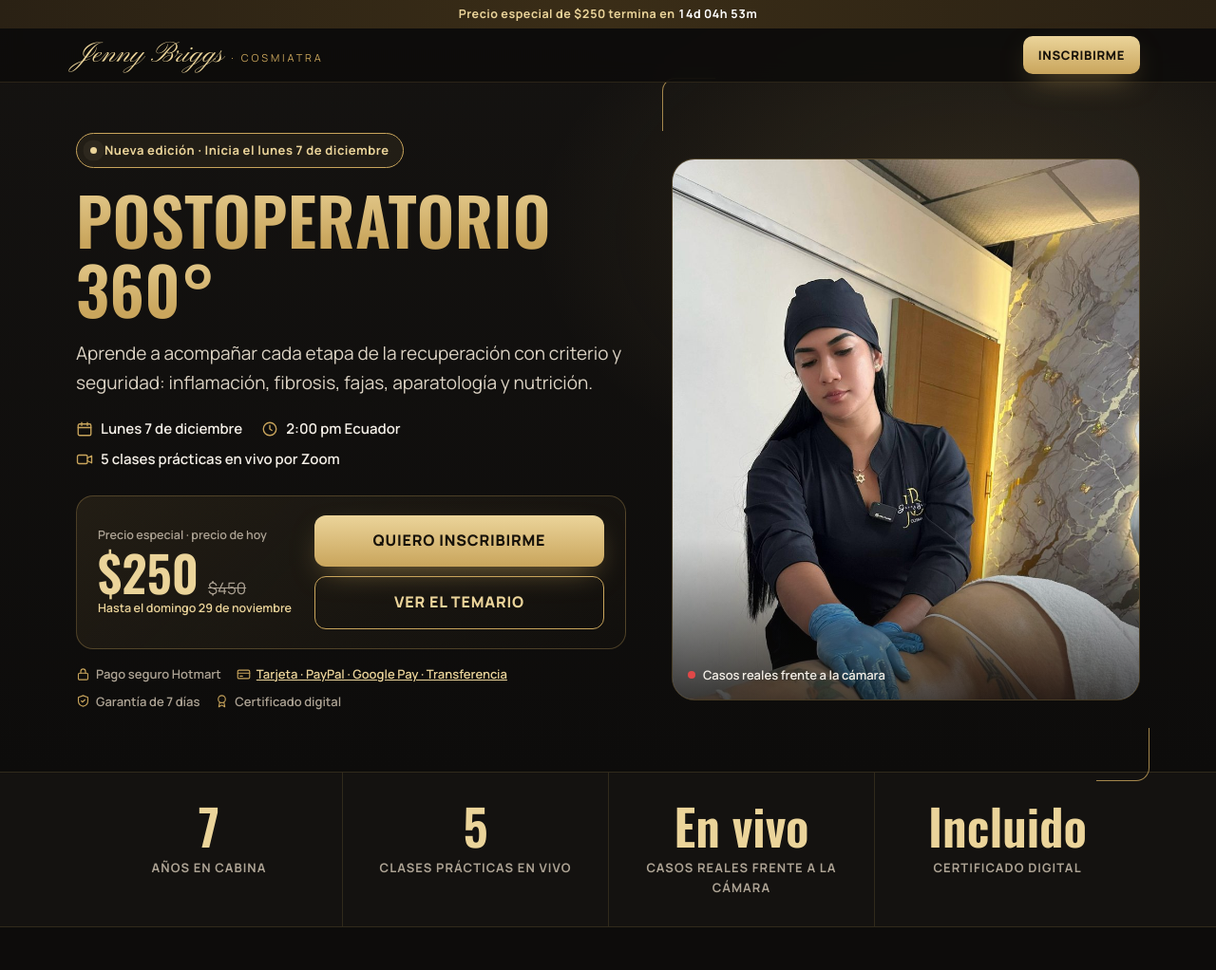
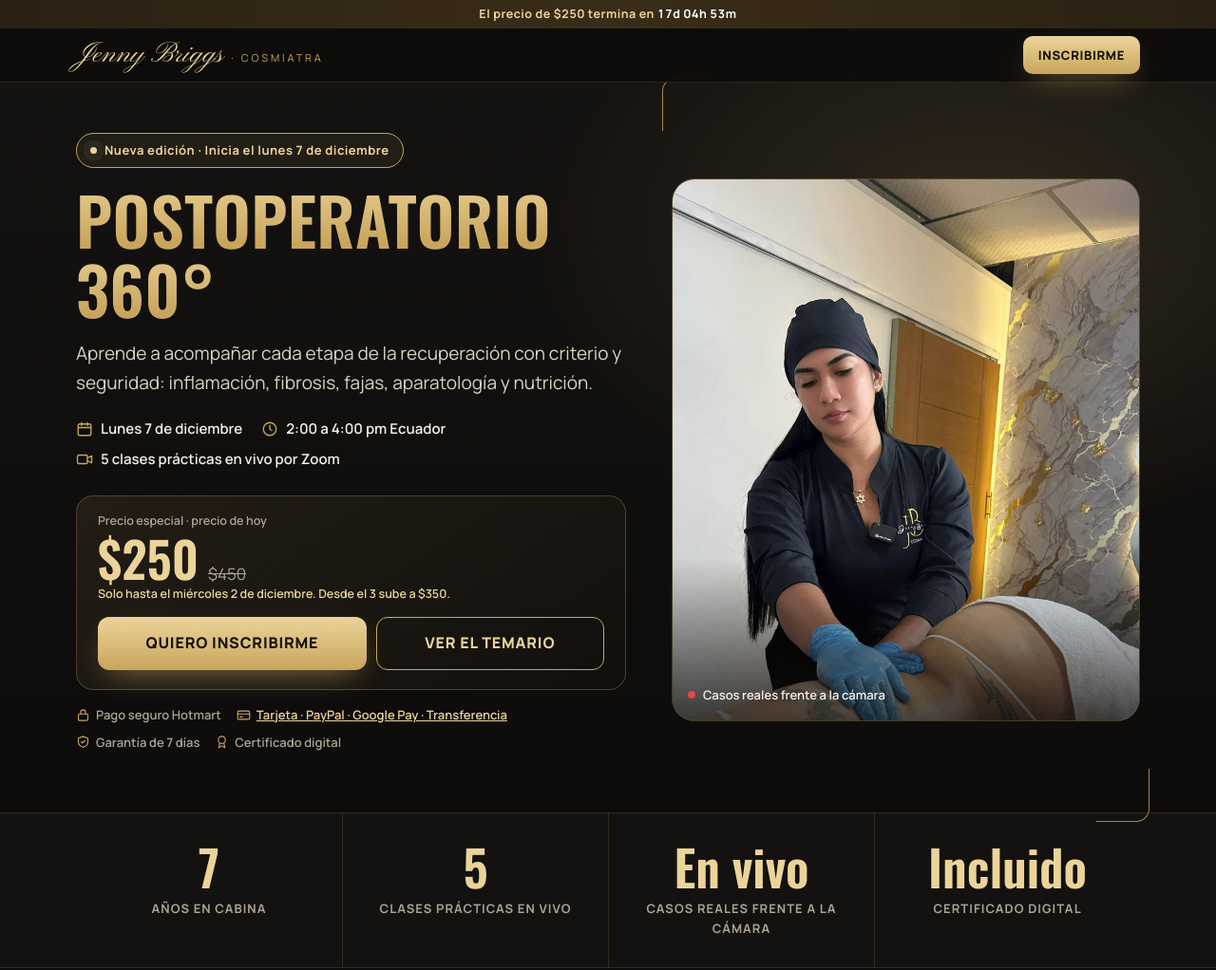
Before and after one commit to libardyanthony7-stack/curso-postoperatorio, a plain HTML site: page index.html in a window 1280 px wide. Shown: the top 1022 px of the page at 95% size. Drawn offline with nearby package versions, Linux system fonts and the light colour scheme.

Commit message:
Datos confirmados de la edición de diciembre
- Etapa 1 ($250) hasta el miércoles 2 de diciembre; preventa ($350)
  hasta el inicio. Clase de 2:00 a 4:00 pm (Ecuador).
- Texto de vencimiento junto al precio y franja «El precio de $250
  termina en…».
- Tabla de horarios con los grupos de países confirmados.
- Desde el inicio de la primera clase se ocultan los botones de compra
  y se muestra «Inscripciones cerradas – escríbenos por WhatsApp».

Co-Authored-By: Claude Opus 5.5 <noreply@anthropic.com>

```diff
--- a/index.html
+++ b/index.html
@@ -288,6 +288,13 @@ footer nav{display:flex;flex-wrap:wrap;gap:8px 18px}
 footer a{text-decoration:none}
 footer a:hover{color:var(--gold-hi)}
 
+/* Inscripciones cerradas */
+.closed-note{margin:18px auto 0;max-width:30em;text-align:center;color:var(--gold-hi);font-weight:700}
+.offer .closed-note,.stack .closed-note,.mbar .closed-note{margin:0;text-align:left;font-size:14px;flex:1}
+.closed .count,.closed #precios,.closed #pago,.closed #finalMeta,.closed .trust{display:none}
+.closed .btn.js-next{background:transparent;color:var(--text);border:1.5px solid rgba(37,211,102,.6);box-shadow:none}
+.closed .btn.js-next svg{fill:var(--wa)}
+
 /* Reveal on scroll */
 .js .rv{opacity:0;transform:translateY(22px);transition:opacity .7s ease,transform .7s ease}
 .js .rv.in{opacity:1;transform:none}
@@ -411,7 +418,7 @@ fbq('init','996198486716359');fbq('track','PageView');
       <p class="lede">Aprende a acompañar cada etapa de la recuperación con criterio y seguridad: inflamación, fibrosis, fajas, aparatología y nutrición.</p>
       <ul class="facts">
         <li><svg aria-hidden="true"><use href="#i-cal"/></svg><span data-start-short>Lunes 7 de diciembre</span></li>
-        <li><svg aria-hidden="true"><use href="#i-clock"/></svg><span><span data-start-time>2:00 pm</span> Ecuador</span></li>
+        <li><svg aria-hidden="true"><use href="#i-clock"/></svg><span><span data-start-range>2:00 a 4:00 pm</span> Ecuador</span></li>
         <li><svg aria-hidden="true"><use href="#i-cam"/></svg>5 clases prácticas en vivo por Zoom</li>
       </ul>
       <div class="offer">
@@ -709,7 +716,7 @@ fbq('init','996198486716359');fbq('track','PageView');
       <ol class="steps">
         <li class="card rv"><b>Te inscribes</b><p>Pagas en la página segura de Hotmart con el precio vigente.</p></li>
         <li class="card rv"><b>Recibes tu acceso</b><p>Te llega un correo de confirmación y entras al grupo de WhatsApp de alumnas.</p></li>
-        <li class="card rv"><b>Empiezas el <span data-start-day>lunes 7 de diciembre</span></b><p>La primera clase en vivo por Zoom es a las <span data-start-time>2:00 pm</span>, hora de Ecuador.</p></li>
+        <li class="card rv"><b>Empiezas el <span data-start-day>lunes 7 de diciembre</span></b><p>A las <span data-start-time>2:00 pm</span> (hora de Ecuador), en vivo por Zoom.</p></li>
       </ol>
     </div>
   </section>
@@ -735,8 +742,8 @@ fbq('init','996198486716359');fbq('track','PageView');
       <div class="faq">
         <details><summary>¿Cómo puedo pagar?</summary><div><p>En Hotmart con tarjeta de crédito o débito, PayPal o Google Pay. También puedes dividir el pago entre dos tarjetas o pagar por transferencia escribiéndonos por WhatsApp.</p></div></details>
         <details><summary>Mi tarjeta fue rechazada, ¿qué hago?</summary><div><p>Activa las compras internacionales en la app de tu banco, prueba con PayPal o <a href="#pago" style="color:var(--gold-hi)">paga por transferencia</a>.</p></div></details>
-        <details><summary>¿Cuántas clases son?</summary><div><p>Son 5 clases prácticas en vivo por Zoom, con casos reales: Jenny trabaja con pacientes frente a la cámara. La primera es el <span data-start-full>lunes 7 de diciembre a las 2:00 pm</span> (hora de Ecuador) y las fechas de las demás se comparten en el grupo de alumnas.</p></div></details>
-        <details><summary>¿Qué hora es en mi país?</summary><div><p>Primera clase, <span data-start-day>lunes 7 de diciembre</span>:</p><table class="tz" id="tz"><tbody></tbody></table></div></details>
+        <details><summary>¿Cuántas clases son?</summary><div><p>Son 5 clases prácticas en vivo por Zoom, con casos reales: Jenny trabaja con pacientes frente a la cámara. La primera es el <span data-start-full>lunes 7 de diciembre, de 2:00 a 4:00 pm</span> (hora de Ecuador). Las fechas de las clases 2 a 5 se comunican en el grupo de WhatsApp de alumnas.</p></div></details>
+        <details><summary>¿Qué hora es en mi país?</summary><div><p>Primera clase, <span data-start-day>lunes 7 de diciembre</span>, de <span data-start-range>2:00 a 4:00 pm</span> hora de Ecuador:</p><table class="tz" id="tz"><tbody></tbody></table></div></details>
         <!-- [POR DEFINIR] ¿Las clases quedan grabadas? ¿Por cuánto tiempo? Descomentar cuando esté confirmado:
         <details><summary>¿Las clases quedan grabadas?</summary><div><p>…</p></div></details>
         -->
@@ -755,13 +762,14 @@ fbq('init','996198486716359');fbq('track','PageView');
     <div class="wrap">
       <p class="eyebrow">Últimos días</p>
       <h2 id="t-count" class="rv">El curso empieza en</h2>
+      <p class="closed-note" hidden>Inscripciones cerradas – escríbenos por WhatsApp para la próxima edición.</p>
       <div class="count" role="timer" aria-live="off">
         <div><b id="cd-d">--</b><span>Días</span></div>
         <div><b id="cd-h">--</b><span>Horas</span></div>
         <div><b id="cd-m">--</b><span>Min</span></div>
         <div><b id="cd-s">--</b><span>Seg</span></div>
       </div>
-      <p class="final-meta">Primera clase: <span data-start-full>lunes 7 de diciembre, 2:00 pm</span> hora de Ecuador · 5 clases en vivo por Zoom</p>
+      <p class="final-meta" id="finalMeta">Primera clase: <span data-start-full>lunes 7 de diciembre, 2:00 pm</span> hora de Ecuador · 5 clases en vivo por Zoom</p>
       <div class="price"><small data-stage-label>Precio especial</small><div class="row"><b data-price>$250</b><s data-regular>$450</s></div><em data-deadline></em></div>
       <div class="cta-row" style="margin-top:28px">
         <a class="btn js-buy" href="#precios">Quiero inscribirme</a>
@@ -794,17 +802,16 @@ fbq('init','996198486716359');fbq('track','PageView');
 /* =====================================================================
    CONFIGURACIÓN DE LA EDICIÓN — cambiar solo aquí.
    Fechas en hora de Ecuador (UTC−5).
-   ⚠ [POR DEFINIR] Hora de la primera clase, etapas, montos, fechas límite
-     y códigos off= de Hotmart. Los valores de abajo son PROVISIONALES
-     (copiados de la edición de octubre) hasta que se confirmen.
+   Edición diciembre 2026 · datos confirmados.
    ===================================================================== */
 const CONFIG = {
-  inicio: '2026-12-07T14:00:00-05:00',          // [POR DEFINIR] hora real de la primera clase
+  inicio: '2026-12-07T14:00:00-05:00',   // primera clase (también cierra inscripciones)
+  fin:    '2026-12-07T16:00:00-05:00',   // fin de la primera clase
   etapas: [
-    { nombre: 'Precio especial', precio: 250, hasta: '2026-11-29T23:59:59-05:00', link: 'https://pay.hotmart.com/S107854722E?off=sb1q2axy' }, // [POR DEFINIR] monto, fecha y off=
-    { nombre: 'Preventa',        precio: 350, hasta: '2026-12-07T14:00:00-05:00', link: 'https://pay.hotmart.com/S107854722E?off=yzigghby' }  // [POR DEFINIR] monto, fecha y off=
+    { nombre: 'Precio especial', precio: 250, hasta: '2026-12-02T23:59:59-05:00', link: 'https://pay.hotmart.com/S107854722E?off=sb1q2axy' },
+    { nombre: 'Preventa',        precio: 350, hasta: '2026-12-07T14:00:00-05:00', link: 'https://pay.hotmart.com/S107854722E?off=yzigghby' }
   ],
-  regular: 450,                                  // [POR DEFINIR] valor regular tachado
+  regular: 450,
   whatsapp: '593964026582',
   producto: 'Postoperatorio 360 Dic'
 };
@@ -833,16 +840,20 @@ const CONFIG = {
   var cap = function(s){ return s.charAt(0).toUpperCase() + s.slice(1); };
   var money = function(n){ return '$' + n; };
 
+  var END = new Date(CONFIG.fin || CONFIG.inicio).getTime();
   var startDay = dayLong(START), startTime = timeStr(START);
+  var startRange = startTime.replace(/ (am|pm)$/, '') + ' a ' + timeStr(END);
   $('[data-start-short]').forEach(function(el, i){ el.textContent = el.closest('.facts') ? cap(startDay) : startDay; });
   setAll('[data-start-day]', startDay);
   setAll('[data-start-time]', startTime);
-  setAll('[data-start-full]', startDay + ', ' + startTime);
+  setAll('[data-start-range]', startRange);
+  setAll('[data-start-full]', startDay + ', de ' + startRange);
 
   /* Precio vigente */
-  var deadlineTxt = idx < stages.length - 1 || cur.end < START
-    ? 'Hasta el ' + dayLong(cur.end - 1000)
-    : 'Hasta el inicio del curso';
+  var next = stages[idx + 1];
+  var deadlineTxt = next
+    ? 'Solo hasta el ' + dayLong(cur.end - 1000) + '. Desde el ' + fmt(cur.end + 1000, { day: 'numeric' }) + ' sube a ' + money(next.precio) + '.'
+    : 'Hasta el inicio del curso: ' + startDay + ', ' + startTime + '.';
   setAll('[data-price]', money(cur.precio));
   setAll('[data-regular]', money(CONFIG.regular));
   setAll('[data-stage-label]', cur.nombre + ' · precio de hoy');
@@ -870,6 +881,26 @@ const CONFIG = {
       (i === idx ? '<a class="btn js-buy" href="#">Inscribirme a ' + money(e.precio) + '</a>' : '') + '</div>';
   }).join('');
 
+  /* Inscripciones cerradas: desde el inicio de la primera clase */
+  var CLOSED = now() >= START;
+  if (CLOSED){
+    document.documentElement.classList.add('closed');
+    var waNext = 'https://wa.me/' + CONFIG.whatsapp + '?text=' + encodeURIComponent('Hola, quiero información de la próxima edición del curso POSTOPERATORIO 360°.');
+    $('.js-buy').forEach(function(a){
+      a.classList.remove('js-buy'); a.classList.add('js-wa', 'js-next');
+      a.innerHTML = '<svg aria-hidden="true"><use href="#i-wa"/></svg>' + (a.closest('.bar') ? 'WhatsApp' : 'Escríbenos por WhatsApp');
+      a.href = waNext;
+    });
+    $('.closed-note').forEach(function(el){ el.hidden = false; });
+    $('.offer .price, .stack .foot .price, .final .price, .mbar .p').forEach(function(el){
+      var n = document.createElement('p'); n.className = 'closed-note';
+      n.textContent = 'Inscripciones cerradas – escríbenos por WhatsApp para la próxima edición.';
+      el.replaceWith(n);
+    });
+    $('.mbar .wa-b').forEach(function(el){ el.remove(); });
+    document.getElementById('t-count').textContent = 'Inscripciones cerradas';
+  }
+
   /* Botones de compra + píxel */
   $('.js-buy').forEach(function(a){
     a.href = buyUrl; a.target = '_blank'; a.rel = 'noopener';
@@ -882,24 +913,23 @@ const CONFIG = {
   var waTransfer = 'Hola, quiero inscribirme al curso POSTOPERATORIO 360° (' + startDay + ') y pagar por transferencia.';
   $('.js-wa').forEach(function(a){
     var transfer = a.dataset.wa === 'transfer';
-    a.href = 'https://wa.me/' + CONFIG.whatsapp + '?text=' + encodeURIComponent(transfer ? waTransfer : waMsg);
+    if (!a.classList.contains('js-next')) a.href = 'https://wa.me/' + CONFIG.whatsapp + '?text=' + encodeURIComponent(transfer ? waTransfer : waMsg);
     a.addEventListener('click', function(){ try { fbq('track', 'Contact', transfer ? { content_name: 'Pago por transferencia' } : {}); } catch(e){} });
   });
 
   /* Tabla de horarios (calculada con la zona horaria real de cada país) */
   var zones = [
-    ['Ecuador, Colombia y Perú', 'America/Guayaquil'],
-    ['México (CDMX)', 'America/Mexico_City'],
-    ['Miami / Nueva York', 'America/New_York'],
-    ['Venezuela', 'America/Caracas'],
-    ['República Dominicana', 'America/Santo_Domingo'],
-    ['Chile (Santiago)', 'America/Santiago'],
-    ['España (Madrid)', 'Europe/Madrid']
+    ['Ecuador, Colombia, Perú, Panamá y Miami', 'America/Guayaquil'],
+    ['México (CDMX), Guatemala y Costa Rica', 'America/Mexico_City'],
+    ['Venezuela, Rep. Dominicana, Puerto Rico y Bolivia', 'America/Caracas'],
+    ['Chile y Argentina', 'America/Argentina/Buenos_Aires'],
+    ['España', 'Europe/Madrid']
   ];
   var tzBody = document.querySelector('#tz tbody');
   var mine = Intl.DateTimeFormat().resolvedOptions().timeZone;
   var rows = zones.map(function(z){ return '<tr><td>' + z[0] + '</td><td>' + timeStr(START, z[1]) + (fmt(START,{day:'numeric'}) !== new Intl.DateTimeFormat('es-EC',{timeZone:z[1],day:'numeric'}).format(START) ? ' (día siguiente)' : '') + '</td></tr>'; });
-  if (mine && !zones.some(function(z){ return z[1] === mine; })){
+  var listed = ['America/Guayaquil','America/Bogota','America/Lima','America/Panama','America/New_York','America/Mexico_City','America/Guatemala','America/Costa_Rica','America/Caracas','America/Santo_Domingo','America/Puerto_Rico','America/La_Paz','America/Santiago','America/Argentina/Buenos_Aires','Europe/Madrid'];
+  if (mine && listed.indexOf(mine) === -1){
     rows.push('<tr class="me"><td>Tu hora local</td><td>' + timeStr(START, mine) + '</td></tr>');
   }
   tzBody.innerHTML = rows.join('');
@@ -917,10 +947,10 @@ const CONFIG = {
     var left = Math.max(0, Math.floor((cur.end - t) / 1000));
     var txt = Math.floor(left / 86400) + 'd ' + pad(Math.floor(left % 86400 / 3600)) + 'h ' + pad(Math.floor(left % 3600 / 60)) + 'm';
     if (s <= 0){
-      strip.innerHTML = 'El curso ya comenzó · Escríbenos por WhatsApp para la próxima edición';
+      strip.innerHTML = 'Inscripciones cerradas – escríbenos por WhatsApp para la próxima edición';
       ends.textContent = '';
     } else if (idx < stages.length - 1){
-      strip.innerHTML = cur.nombre + ' de ' + money(cur.precio) + ' termina en <b>' + txt + '</b>';
+      strip.innerHTML = 'El precio de ' + money(cur.precio) + ' termina en <b>' + txt + '</b>';
       ends.textContent = 'El precio de ' + money(cur.precio) + ' termina en ' + txt + ' · luego sube a ' + money(stages[idx + 1].precio);
     } else {
       strip.innerHTML = 'Nueva edición · El curso empieza en <b>' + txt + '</b>';
```
